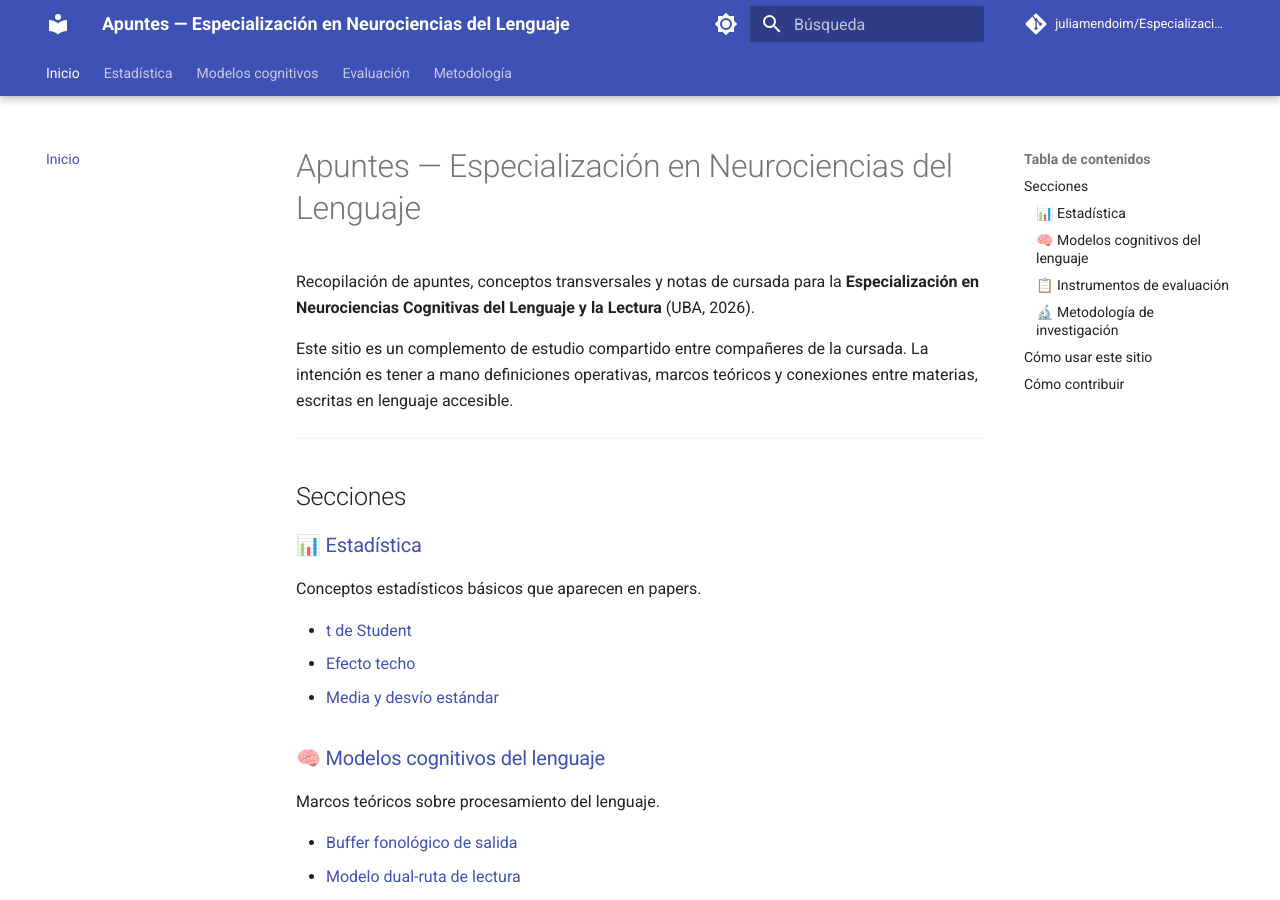
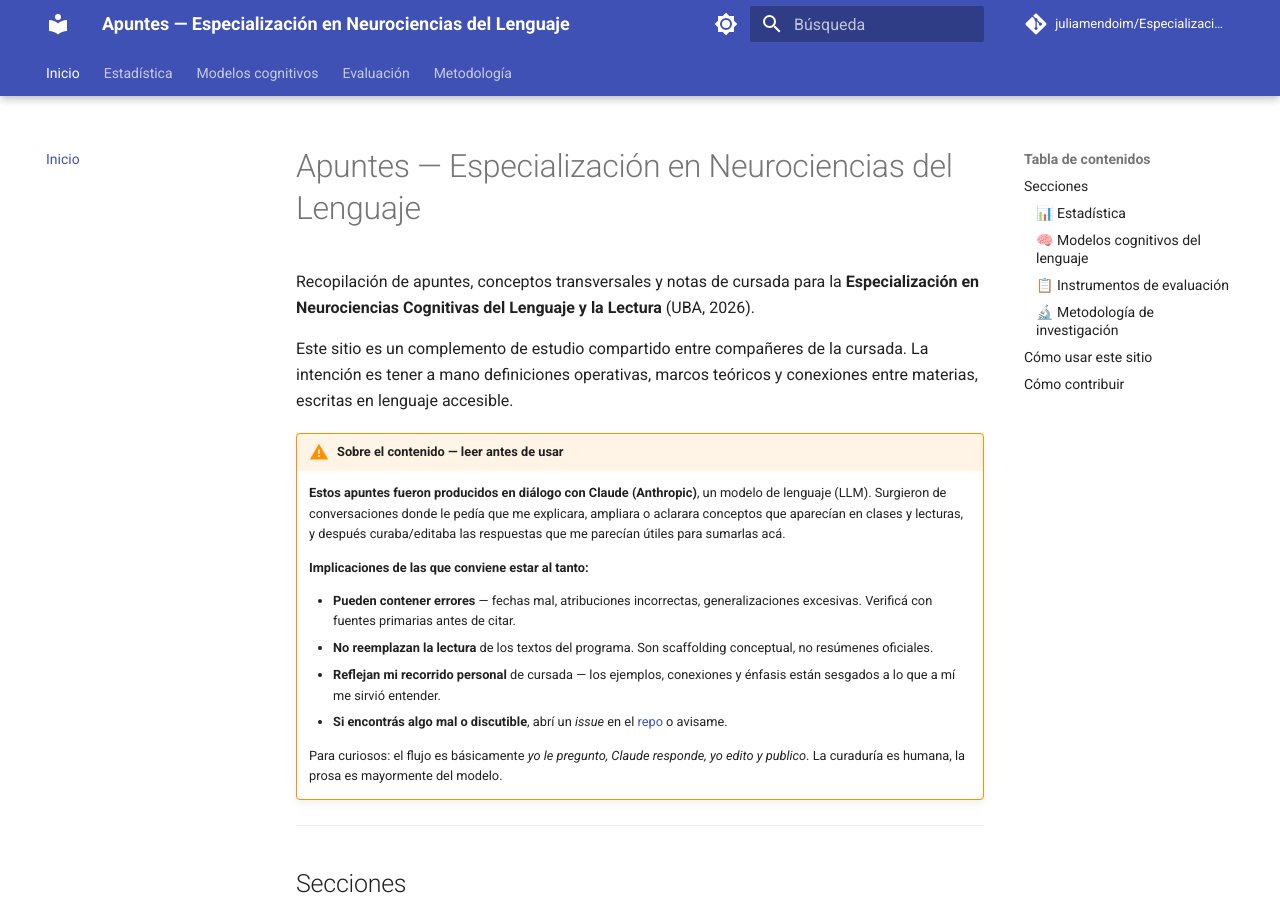
Before and after one commit to juliamendoim/Especializacion-Neurociencias-Page, an MkDocs documentation site: the page built from docs/index.md, in a window 1280 px wide and 900 px high. Built offline with MkDocs 1.6.1 and Material for MkDocs 9.7.7, drawn with Linux system fonts in a browser that asks for light colours; comment, search, counter and statistics services are not loaded; some of the changed text lies outside the part shown.

Commit message:
Agregar disclaimer prominente: contenido producido con Claude (LLM)

```diff
--- a/docs/index.md
+++ b/docs/index.md
@@ -3,6 +3,18 @@
 Recopilación de apuntes, conceptos transversales y notas de cursada para la **Especialización en Neurociencias Cognitivas del Lenguaje y la Lectura** (UBA, 2026).
 
 Este sitio es un complemento de estudio compartido entre compañeres de la cursada. La intención es tener a mano definiciones operativas, marcos teóricos y conexiones entre materias, escritas en lenguaje accesible.
+
+!!! warning "Sobre el contenido — leer antes de usar"
+    **Estos apuntes fueron producidos en diálogo con Claude (Anthropic)**, un modelo de lenguaje (LLM). Surgieron de conversaciones donde le pedía que me explicara, ampliara o aclarara conceptos que aparecían en clases y lecturas, y después curaba/editaba las respuestas que me parecían útiles para sumarlas acá.
+
+    **Implicaciones de las que conviene estar al tanto:**
+
+    - **Pueden contener errores** — fechas mal, atribuciones incorrectas, generalizaciones excesivas. Verificá con fuentes primarias antes de citar.
+    - **No reemplazan la lectura** de los textos del programa. Son scaffolding conceptual, no resúmenes oficiales.
+    - **Reflejan mi recorrido personal** de cursada — los ejemplos, conexiones y énfasis están sesgados a lo que a mí me sirvió entender.
+    - **Si encontrás algo mal o discutible**, abrí un *issue* en el [repo](https://github.com/juliamendoim/Especializacion-Neurociencias-Page) o avisame.
+
+    Para curiosos: el flujo es básicamente *yo le pregunto, Claude responde, yo edito y publico*. La curaduría es humana, la prosa es mayormente del modelo.
 
 ---
 
--- a/mkdocs.yml
+++ b/mkdocs.yml
@@ -1,8 +1,11 @@
 site_name: Apuntes — Especialización en Neurociencias del Lenguaje
-site_description: Apuntes y aprendizajes transversales de la Especialización en Neurociencias Cognitivas del Lenguaje y la Lectura (UBA)
+site_description: Apuntes y aprendizajes transversales de la Especialización en Neurociencias Cognitivas del Lenguaje y la Lectura (UBA). Contenido producido en diálogo con Claude (LLM) y curado humanamente.
 site_author: Julia Milanese
 repo_url: https://github.com/juliamendoim/Especializacion-Neurociencias-Page
 repo_name: juliamendoim/Especializacion-Neurociencias-Page
+
+copyright: |
+  Contenido producido en diálogo con <strong>Claude (Anthropic)</strong> y curado por Julia Milanese — <a href="/">leer disclaimer</a>. Verificá con fuentes primarias antes de citar.
 
 theme:
   name: material
```
Also changed, not shown: README.md (+6 -0 lines).
